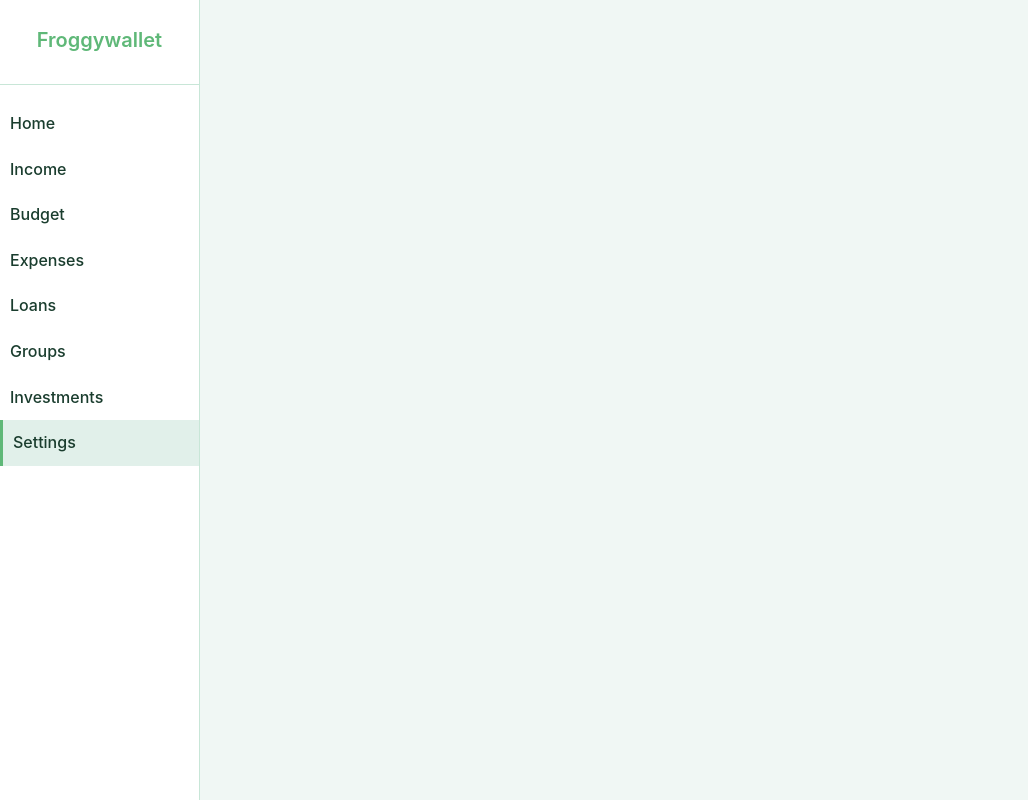
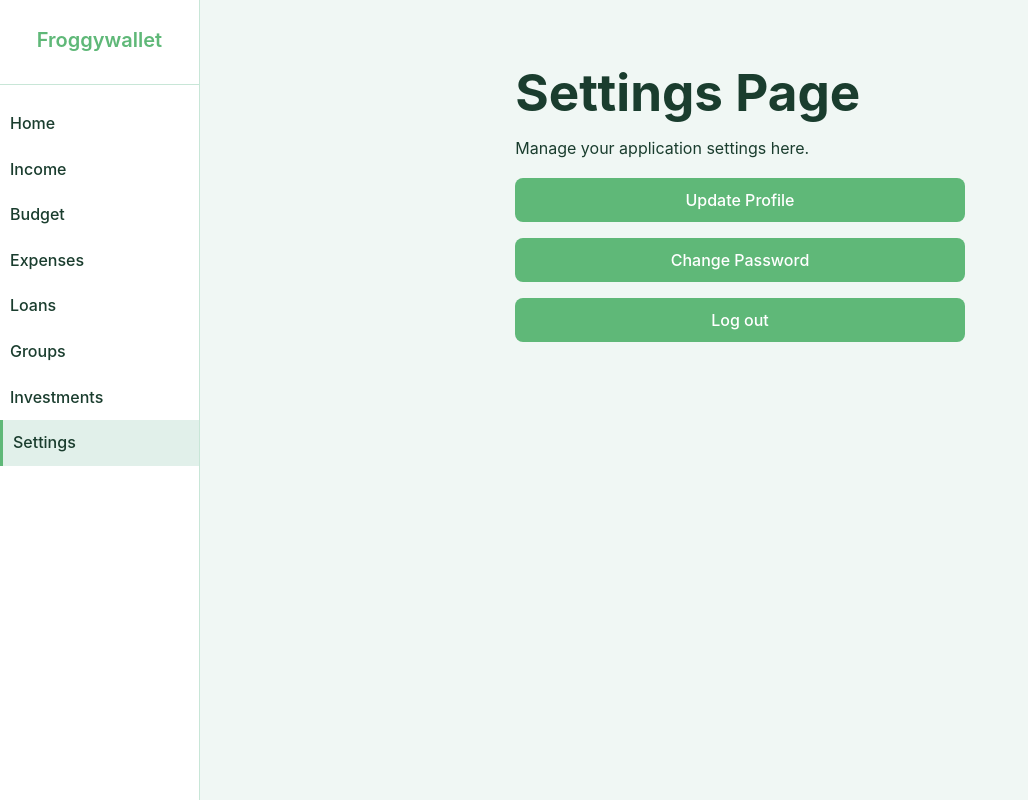
Before and after one commit to kvietelaitis/froggywallet, a React app in the folder frontend/: page /settings in a window 1280 px wide. Shown: the whole page, without its empty margins (0-1028 px from the left). Built offline with nearby package versions, Linux system fonts and the light colour scheme; the HTML template or start-up script is replaced by a standard one.

Commit message:
Added settings page and fixed menubar

```diff
--- a/frontend/src/App.tsx
+++ b/frontend/src/App.tsx
@@ -12,6 +12,7 @@ import GroupRoutes from './pages/Groups/GroupRoutes'
 import IncomeRoutes from './pages/Income/IncomeRoutes'
 import BudgetRoutes from './pages/Budget/BudgetRoutes'
 import InvestmentsRoutes from './pages/Investments/InvestmentRoutes'
+import SettingsPage from './pages/SettingsPage'
 
 const menuItems: MenuItem[] = [
     { title: 'Home', path: '/home' },
@@ -37,6 +38,7 @@ function AppContent(): JSX.Element {
             <Route path="/register" element={<RegisterPage />} />
             <Route path="/home" element={<HomePage />} />
             <Route path="/auth" element={<AuthPage />} />
+            <Route path="/settings" element={<SettingsPage />} />
 
             {/* Income Routes */}
             <Route path="/income/*" element={<IncomeRoutes />} />
--- a/frontend/src/_components/Sidebar.tsx
+++ b/frontend/src/_components/Sidebar.tsx
@@ -18,7 +18,7 @@ const SidebarMenu: React.FC<{ menuItems: MenuItem[] }> = ({ menuItems }) => {
             </div>
             <ul>
                 {menuItems.map((item, index) => {
-                    const isActive = location.pathname === item.path;
+                    const isActive = location.pathname.startsWith(item.path);
 
                     return (
                         <li key={index} className={isActive ? 'active' : ''}>
--- a/frontend/src/pages/Groups/GroupCreationPage.tsx
+++ b/frontend/src/pages/Groups/GroupCreationPage.tsx
@@ -7,8 +7,16 @@ function GroupCreationPage() {
         <div>
             <h1>Group Creation Page</h1>
 
-            <button onClick={() => navigate('/groups/add-members', { state: { from: 'create' } })}>
+            <input type="text" placeholder="Group Name" />
+
+            <input type="text" placeholder="Group Description" />
+
+            <button style={{ marginTop: '1rem' }} onClick={() => navigate('/groups/add-members', { state: { from: 'create' } })}>
                 Add members
+            </button>
+
+            <button style={{ marginTop: '1rem' }} onClick={() => navigate(-1)}>
+                Create Group
             </button>
         </div>
     );
--- a/frontend/src/pages/Groups/GroupEditPage.tsx
+++ b/frontend/src/pages/Groups/GroupEditPage.tsx
@@ -7,8 +7,16 @@ function GroupEditPage() {
         <div>
             <h1>Group Edit Page</h1>
 
-            <button onClick={() => navigate('/groups/add-members', { state: { from: 'edit', groupId: 1 } })}>
+            <input type="text" placeholder="Group Name" />
+
+            <input type="text" placeholder="Group Description" />
+
+            <button style={{ marginTop: '1rem' }} onClick={() => navigate('/groups/add-members', { state: { from: 'edit', groupId: 1 } })}>
                 Add members
+            </button>
+
+            <button style={{ marginTop: '1rem' }} onClick={() => navigate(-1)}>
+                Save Changes
             </button>
         </div>
     );
--- a/frontend/src/pages/Groups/GroupMemberInfoPage.tsx
+++ b/frontend/src/pages/Groups/GroupMemberInfoPage.tsx
@@ -17,8 +17,12 @@ function GroupMemberInfoPage() {
 
   return (
     <div>
-      <h1>{from === 'create' ? 'Add Members to New Group' : 'Edit Group Members'}</h1>
-      {/* your form */}
+      <h1>{from === 'create' ? 'Add Members to New Group' : 'Add Group Members'}</h1>
+        <input type="email" placeholder="Member Email" />
+
+        <button style={{ marginTop: '1rem' }} onClick={() => navigate(-1)}>
+            Add member
+        </button>
     </div>
   );
 }
--- a/frontend/src/pages/Groups/GroupsPage.tsx
+++ b/frontend/src/pages/Groups/GroupsPage.tsx
@@ -23,7 +23,7 @@ export default function GroupsPage(){
             <p style={{marginBottom: '1rem'}}>This is where the groups will be displayed.</p>
             <button onClick={() => navigate('create-group')}>Create Group</button>
 
-            <button style={{marginTop: '1rem'}} onClick={() => navigate('edit-group')}>Existing1 Group</button>
+            <button style={{marginTop: '1rem'}} onClick={() => navigate('edit-group')}>Existing Group</button>
         </div>
     );
 }
--- /dev/null
+++ b/frontend/src/pages/SettingsPage.tsx
@@ -0,0 +1,21 @@
+import { useNavigate } from "react-router-dom";
+
+export default function SettingsPage() {
+    const navigate = useNavigate();
+
+    return (
+        <div>
+            <h1>Settings Page</h1>
+
+            <p>Manage your application settings here.</p>
+
+            <button style={{marginTop: '1rem'}}>
+                Update Profile
+            </button>
+
+            <button style={{marginTop: '1rem'}}>Change Password</button>
+
+            <button style={{marginTop: '1rem'}} onClick={() => navigate('/')}>Log out</button>
+        </div>
+    );
+}
```
